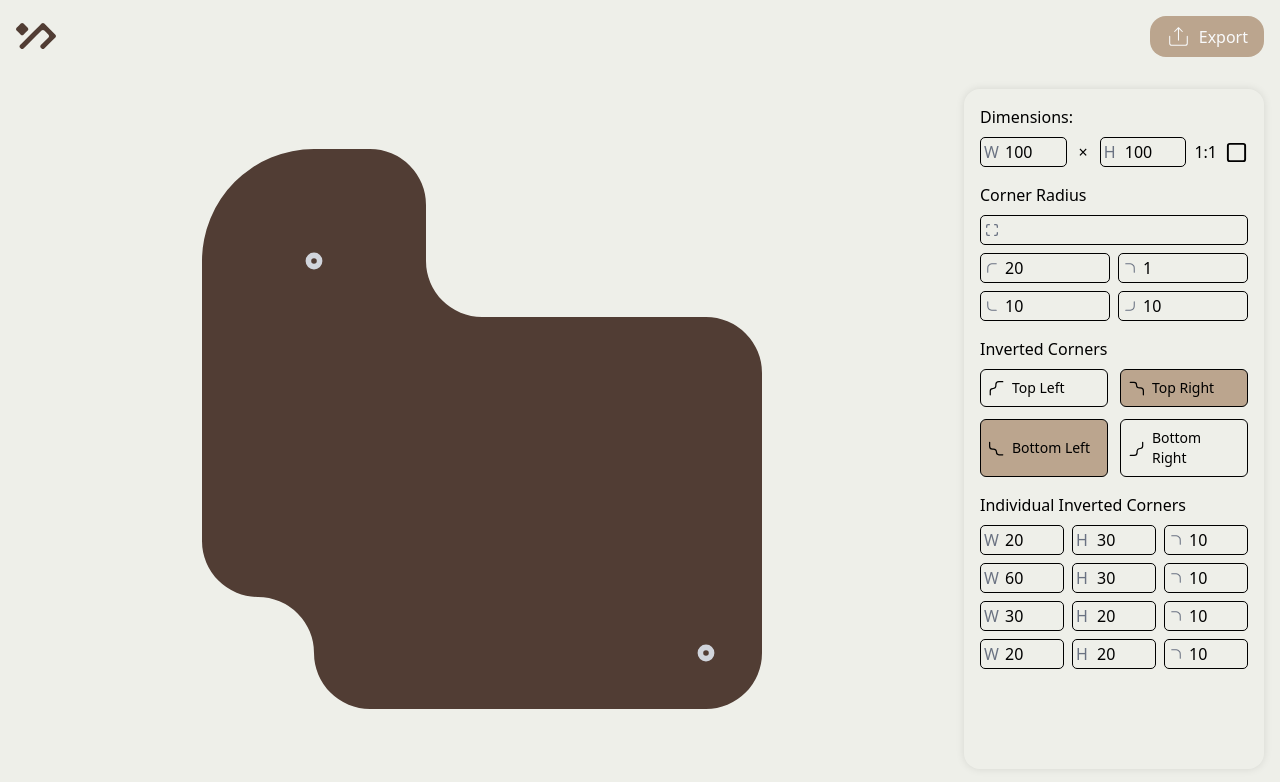
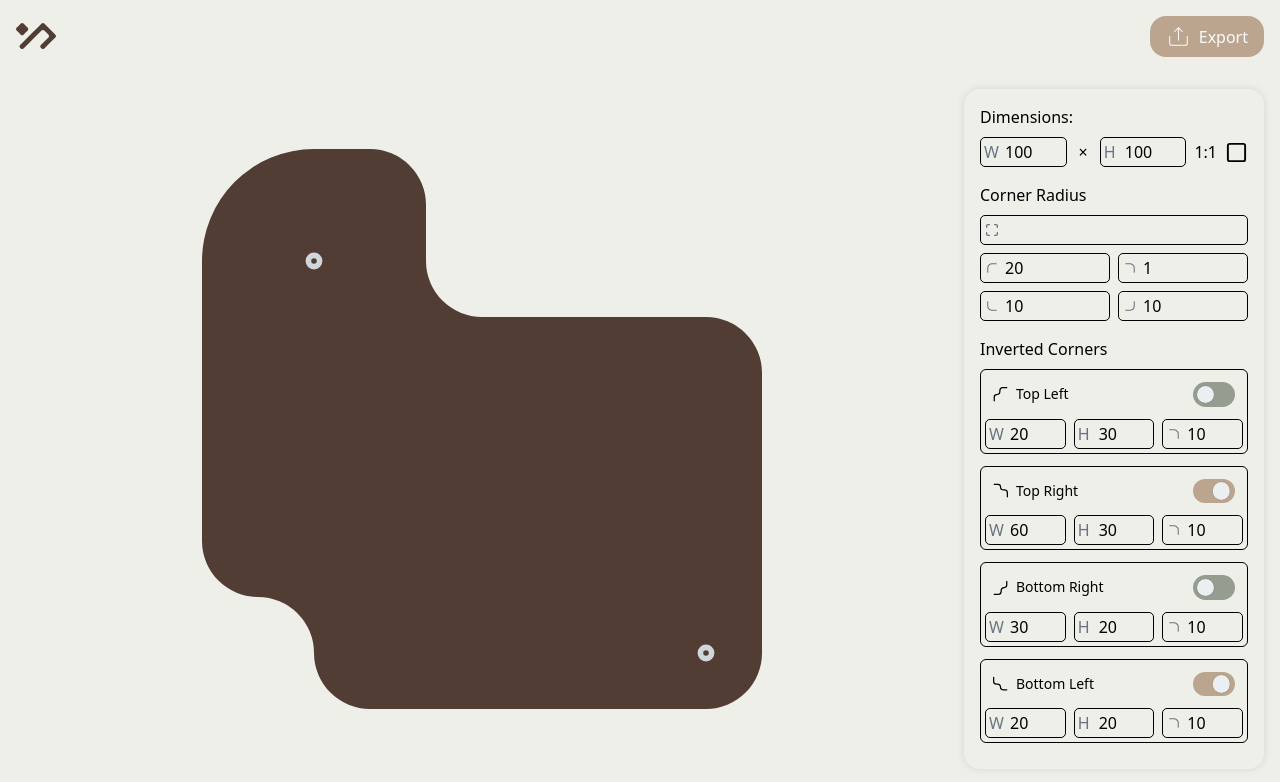
Before and after one commit to ncjpr04/inverted-corners-generator, a React (Vite) app: page / in a window 1280 px wide. Shown: the top 782 px of the page. Built offline with nearby package versions, Linux system fonts and the light colour scheme.

Commit message:
Update Inverter corner controls UI

```diff
--- a/src/components/Controllers.tsx
+++ b/src/components/Controllers.tsx
@@ -50,10 +50,14 @@ const Input = ({ icon, ...rest }: InputProps) => {
 interface CheckBoxProps extends React.InputHTMLAttributes<HTMLInputElement> {
   icon?: React.ReactElement;
 }
-const CheckBox = ({ icon, children, ...rest }: CheckBoxProps) => (
-  <label className="border flex text-sm gap-2 items-center cursor-pointer has-checked:bg-frappe p-2 rounded-md">
-    {icon} {children}
-    <input type="checkbox" {...rest} className="sr-only" />
+const CheckBox = ({ icon, children, className, ...rest }: CheckBoxProps) => (
+  <label
+    className={`flex text-sm gap-2 justify-between items-center cursor-pointer p-2 rounded-md ${className}`}
+  >
+    <p className="flex items-center gap-2">
+      {icon} {children}
+    </p>
+    <input type="checkbox" {...rest} role="switch" />
   </label>
 );
 
@@ -283,7 +287,7 @@ const Controllers = ({
 
       <div>
         <h2 className="mb-2">Inverted Corners</h2>
-        <div className="grid grid-cols-2 gap-3">
+        <div className="border rounded-md p-1 mb-3">
           <CheckBox
             checked={invertedCorners.tl.inverted}
             onChange={() => toggleInversion("tl")}
@@ -291,37 +295,7 @@ const Controllers = ({
           >
             Top Left
           </CheckBox>
-
-          <CheckBox
-            checked={invertedCorners.tr.inverted}
-            onChange={() => toggleInversion("tr")}
-            icon={<InvertedTopRightCorner />}
-          >
-            Top Right
-          </CheckBox>
-
-          <CheckBox
-            checked={invertedCorners.bl.inverted}
-            onChange={() => toggleInversion("bl")}
-            icon={<InvertedTopRightCorner rotation={180} />}
-          >
-            Bottom Left
-          </CheckBox>
-
-          <CheckBox
-            checked={invertedCorners.br.inverted}
-            onChange={() => toggleInversion("br")}
-            icon={<InvertedTopRightCorner rotation={90} />}
-          >
-            Bottom Right
-          </CheckBox>
-        </div>
-      </div>
-
-      <div>
-        <h2 className="mb-2">Individual Inverted Corners</h2>
-        <div className="grid gap-2">
-          <div className="flex gap-2">
+          <div className="flex gap-2 mt-1">
             <Input
               icon={<span>W</span>}
               onChange={(e) =>
@@ -344,7 +318,17 @@ const Controllers = ({
               value={invertedCorners.tl.roundness}
             />
           </div>
-          <div className="flex gap-2">
+        </div>
+
+        <div className="border rounded-md p-1 mb-3">
+          <CheckBox
+            checked={invertedCorners.tr.inverted}
+            onChange={() => toggleInversion("tr")}
+            icon={<InvertedTopRightCorner />}
+          >
+            Top Right
+          </CheckBox>
+          <div className="flex gap-2 mt-1">
             <Input
               icon={<span>W</span>}
               onChange={(e) =>
@@ -367,7 +351,17 @@ const Controllers = ({
               value={invertedCorners.tr.roundness}
             />
           </div>
-          <div className="flex gap-2">
+        </div>
+
+        <div className="border rounded-md p-1 mb-3">
+          <CheckBox
+            checked={invertedCorners.br.inverted}
+            onChange={() => toggleInversion("br")}
+            icon={<InvertedTopRightCorner rotation={90} />}
+          >
+            Bottom Right
+          </CheckBox>
+          <div className="flex gap-2 mt-1">
             <Input
               icon={<span>W</span>}
               onChange={(e) =>
@@ -390,7 +384,17 @@ const Controllers = ({
               value={invertedCorners.br.roundness}
             />
           </div>
-          <div className="flex gap-2">
+        </div>
+
+        <div className="border rounded-md p-1 mb-3">
+          <CheckBox
+            checked={invertedCorners.bl.inverted}
+            onChange={() => toggleInversion("bl")}
+            icon={<InvertedTopRightCorner rotation={180} />}
+          >
+            Bottom Left
+          </CheckBox>
+          <div className="flex gap-2 mt-1">
             <Input
               icon={<span>W</span>}
               onChange={(e) =>
--- a/src/index.css
+++ b/src/index.css
@@ -18,3 +18,45 @@
     margin: 0;
   }
 }
+
+@layer components {
+  [role="switch"] {
+    --padd: 0.25em;
+    --track-width: 2.5em;
+    box-sizing: content-box;
+
+    appearance: none;
+    display: inline-grid;
+    background-color: var(--color-green);
+    width: var(--track-width);
+    height: calc(var(--track-width) / 2);
+    border-radius: 9999px; /* to make it a pill shape */
+    padding: var(--padd);
+
+    cursor: pointer;
+    transition: background-color 300ms;
+  }
+  [role="switch"]::before {
+    content: "";
+    /* make it a circle */
+    width: calc(var(--track-width) / 2);
+    height: calc(var(--track-width) / 2);
+    border-radius: 50%;
+
+    background-color: #eceff1; /* the color of the thumb */
+    box-shadow: 0 0 1px #444a;
+
+    transition: transform 300ms, box-shadow 150ms ease-in-out;
+  }
+  [role="switch"]:checked {
+    background-color: var(--color-frappe);
+  }
+  [role="switch"]:checked::before {
+    /* place the thumb at the other side on checked */
+    transform: translateX(calc(100% - var(--padd) / 2));
+  }
+  [role="switch"]:hover::before,
+  [role="switch"]:focus-visible::before {
+    box-shadow: 0 0 0 2px #cfd8dc90;
+  }
+}
```
